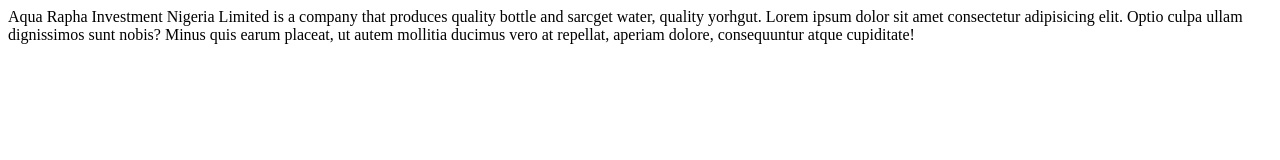
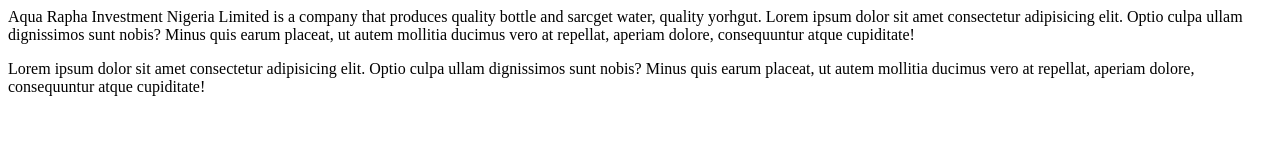
Before and after one commit to EmmanuelObodike/joy, a plain HTML site: page index.html in a window 1280 px wide. Drawn offline with Linux system fonts and the light colour scheme.

Commit message:
updated index

```diff
--- a/index.html
+++ b/index.html
@@ -15,4 +15,10 @@
       ut autem mollitia ducimus vero at repellat, aperiam dolore,
        consequuntur atque cupiditate!
 </body>
+    <P>
+         Lorem ipsum dolor sit amet consectetur adipisicing elit.
+     Optio culpa ullam dignissimos sunt nobis? Minus quis earum placeat,
+      ut autem mollitia ducimus vero at repellat, aperiam dolore,
+       consequuntur atque cupiditate!
+    </P>
 </html>
```
